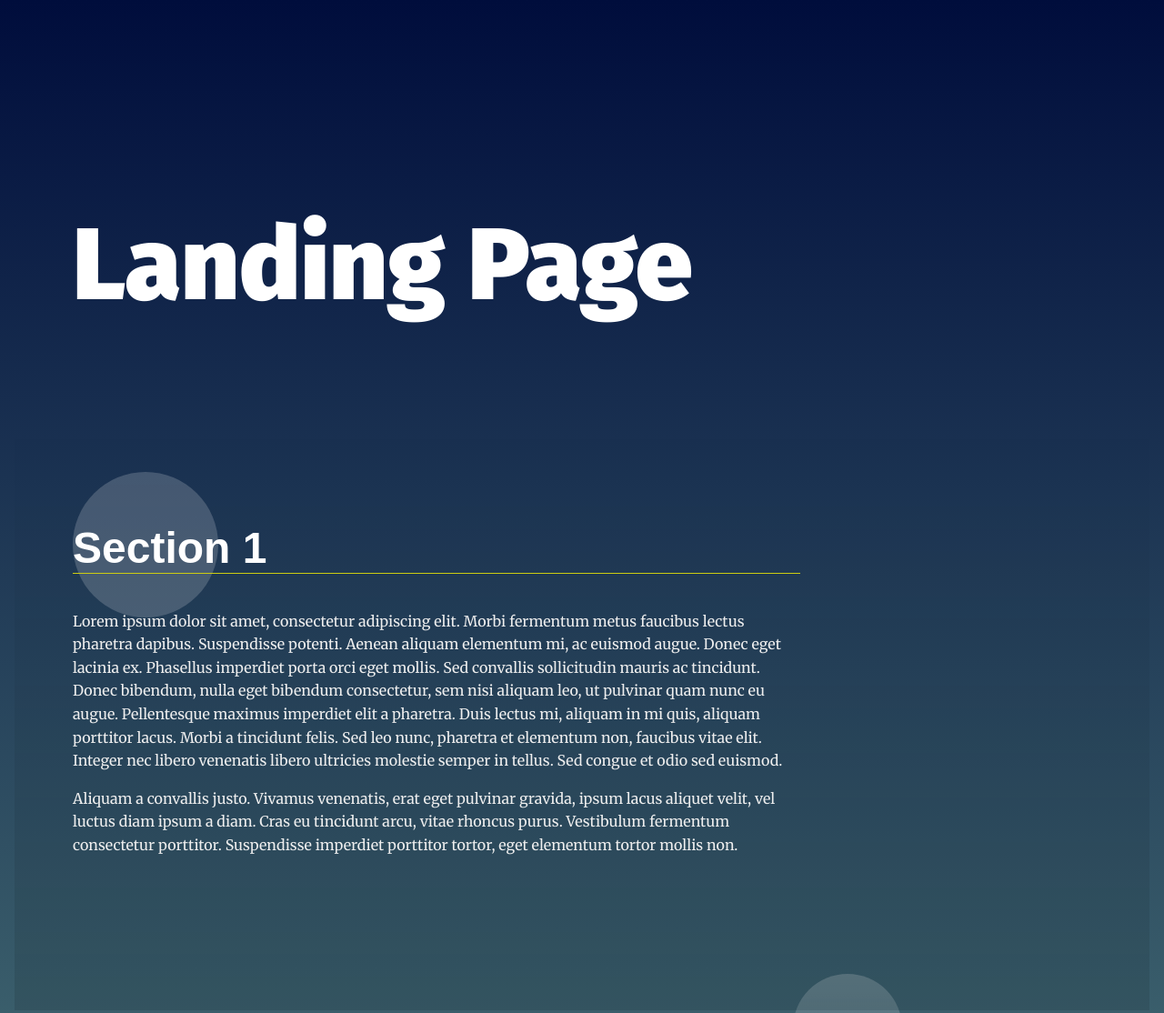
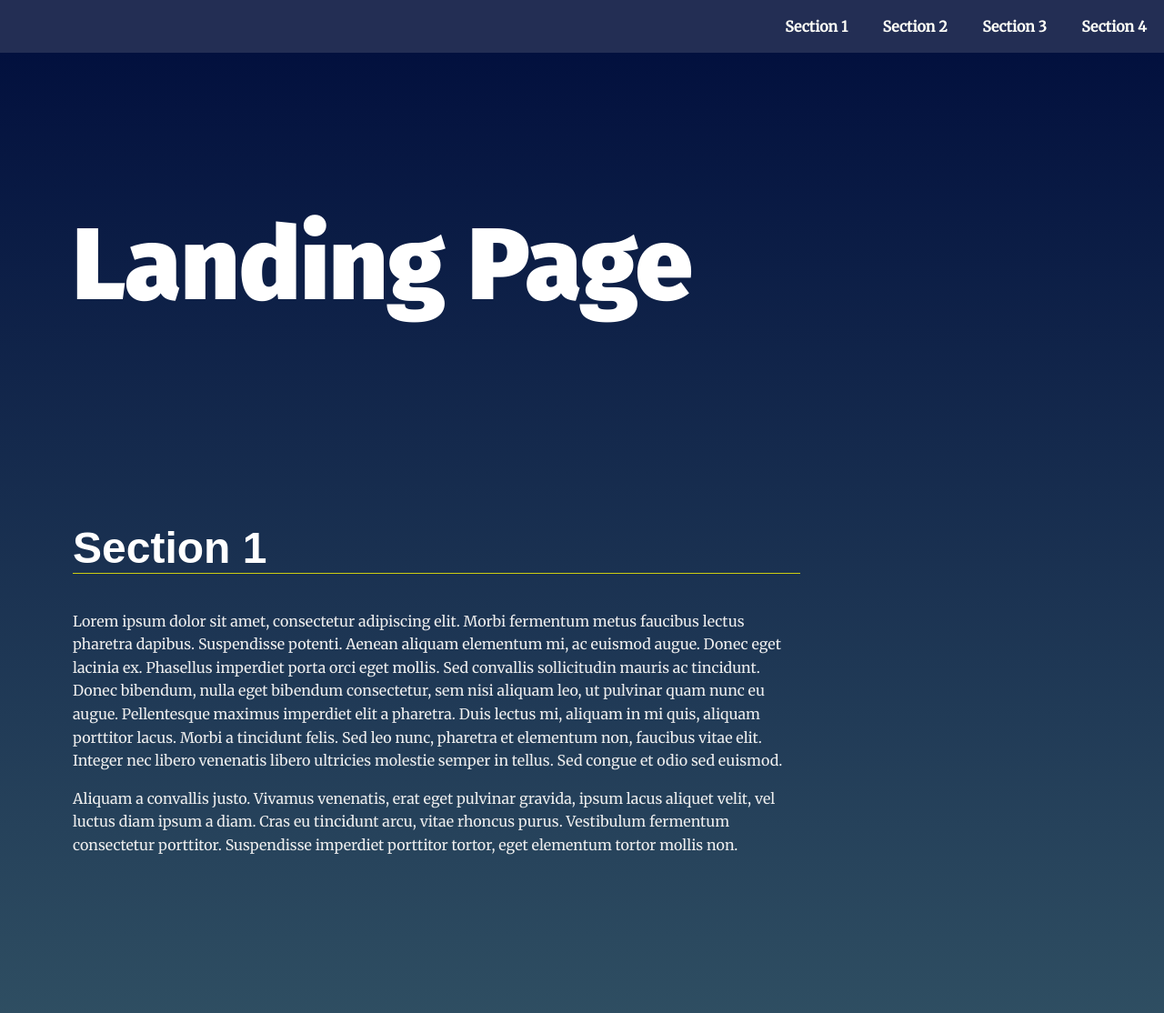
Before and after one commit to HannahWWD/LandingPage, a plain HTML site: page index.html in a window 1280 px wide. Shown: the top 1114 px of the page at 91% size. Drawn offline with Linux system fonts and the light colour scheme.

Commit message:
implemented basic functions

```diff
--- a/css/styles.css
+++ b/css/styles.css
@@ -10,12 +10,17 @@
 
 
 /* ---- Base Rules ---- */
+html {
+    scroll-behavior: smooth;
+}
+
 body {
     background: rgb(136,203,171);
     background: linear-gradient(0deg, rgba(136,203,171,1) 0%, rgba(0,13,60,1) 100%);
     margin: 0;
     font-family: 'Merriweather', serif;
     color: #fff;
+
 }
 
 
@@ -65,7 +70,6 @@ section {
 
 /* Navigation Styles*/
 .navbar__menu ul {
-    padding-left: 0;
     margin: 0;
     text-align: right;
 }
@@ -74,23 +78,30 @@ section {
     display: inline-block;
 }
 
-.navbar__menu .menu__link {
+.navbar__menu a {
     display: block;
-    padding: 1em;
+    padding: 1.2em;
     font-weight: bold;
     text-decoration: none;
-    color: #000;
+    color: #fffff8;
 }
 
-.navbar__menu .menu__link:hover {
+.navbar__menu a:hover {
     background: #333;
-    color: #fff;
+    color: rgb(255, 73, 73);
+    transition: ease 0.3s all;
+}
+
+/* navbar active */
+.navbar-active {
+    background: rgb(255, 226, 226);
+    color: rgb(255, 73, 73);
     transition: ease 0.3s all;
 }
 
 /* Header Styles */
 .page__header {
-    background: #fff;
+    background: rgb(35, 46, 84);
     position: fixed;
     top: 0;
     width: 100%;
@@ -142,6 +153,14 @@ section:nth-of-type(odd) .landing__container::before {
     border-radius: 50%;
     opacity: 0;
     transition: ease 0.5s all;
+    -webkit-border-radius: 50%;
+    -moz-border-radius: 50%;
+    -ms-border-radius: 50%;
+    -o-border-radius: 50%;
+    -webkit-transition: ease 0.5s all;
+    -moz-transition: ease 0.5s all;
+    -ms-transition: ease 0.5s all;
+    -o-transition: ease 0.5s all;
 }
 
 section:nth-of-type(even) .landing__container::before {
@@ -193,17 +212,18 @@ section:nth-of-type(3n + 1) .landing__container::after {
 /* ---- Theme State Rules ---- */
 /* Section Active Styles */
 /* Note: your-active-class class is applied through javascript. You should update the class here and in the index.html to what you set in your javascript file.  */
-section.your-active-class {
-    background: rgb(0, 0, 0);
-    background: linear-gradient(0deg, rgba(0, 0, 0, 0.1) 0%, rgba(0, 0, 0, 0) 100%);
+section.section-active {
+    background: rgba(0, 0, 0, 0.5);
+    transition: ease 0.3s all;
+    /* background: linear-gradient(0deg, rgba(0, 0, 0, 0.5) 0%, rgba(0, 0, 0, 0) 100%); */
 }
 
-section.your-active-class .landing__container::before {
+section.section-active .landing__container::before {
     opacity: 1;
     animation: rotate 4s linear 0s infinite forwards;
 }
 
-section.your-active-class .landing__container::after {
+section.section-active .landing__container::after {
     opacity: 1;
     animation: rotate 5s linear 0s infinite forwards reverse;
 }
--- a/index.html
+++ b/index.html
@@ -15,7 +15,11 @@
   <header class="page__header">
     <nav class="navbar__menu">
       <!-- Navigation starts as empty UL that will be populated with JS -->
-      <ul id="navbar__list"></ul>
+      <ul id="navbar__list">
+        <!-- <li><a href="#section1">Hello</a></li>
+        <li><a href="#section1">Booo</a></li>
+        <li><a href="#section1">Bye</a></li> -->
+      </ul>
     </nav>
   </header>
   <main>
@@ -26,7 +30,9 @@
     a data attribute that will populate the li node.
     Adding more sections will automatically populate nav.
     The first section is set to active class by default -->
-    <section id="section1" data-nav="Section 1" class="your-active-class">
+
+    <!-- section one -->
+    <section id="section1" data-nav="Section 1" class="section-active">
       <div class="landing__container">
         <h2>Section 1</h2>
         <p>Lorem ipsum dolor sit amet, consectetur adipiscing elit. Morbi fermentum metus faucibus lectus pharetra dapibus. Suspendisse potenti. Aenean aliquam elementum mi, ac euismod augue. Donec eget lacinia ex. Phasellus imperdiet porta orci eget mollis. Sed convallis sollicitudin mauris ac tincidunt. Donec bibendum, nulla eget bibendum consectetur, sem nisi aliquam leo, ut pulvinar quam nunc eu augue. Pellentesque maximus imperdiet elit a pharetra. Duis lectus mi, aliquam in mi quis, aliquam porttitor lacus. Morbi a tincidunt felis. Sed leo nunc, pharetra et elementum non, faucibus vitae elit. Integer nec libero venenatis libero ultricies molestie semper in tellus. Sed congue et odio sed euismod.</p>
@@ -34,6 +40,8 @@
         <p>Aliquam a convallis justo. Vivamus venenatis, erat eget pulvinar gravida, ipsum lacus aliquet velit, vel luctus diam ipsum a diam. Cras eu tincidunt arcu, vitae rhoncus purus. Vestibulum fermentum consectetur porttitor. Suspendisse imperdiet porttitor tortor, eget elementum tortor mollis non.</p>
       </div>
     </section>
+
+    <!-- section two -->
     <section id="section2" data-nav="Section 2">
       <div class="landing__container">
         <h2>Section 2</h2>
@@ -42,6 +50,8 @@
         <p>Aliquam a convallis justo. Vivamus venenatis, erat eget pulvinar gravida, ipsum lacus aliquet velit, vel luctus diam ipsum a diam. Cras eu tincidunt arcu, vitae rhoncus purus. Vestibulum fermentum consectetur porttitor. Suspendisse imperdiet porttitor tortor, eget elementum tortor mollis non.</p>
       </div>
     </section>
+
+    <!-- section three -->
     <section id="section3" data-nav="Section 3">
       <div class="landing__container">
         <h2>Section 3</h2>
@@ -50,10 +60,22 @@
         <p>Aliquam a convallis justo. Vivamus venenatis, erat eget pulvinar gravida, ipsum lacus aliquet velit, vel luctus diam ipsum a diam. Cras eu tincidunt arcu, vitae rhoncus purus. Vestibulum fermentum consectetur porttitor. Suspendisse imperdiet porttitor tortor, eget elementum tortor mollis non.</p>
       </div>
     </section>
+
+     <!-- section four -->
+     <section id="section4" data-nav="Section 4">
+      <div class="landing__container">
+        <h2>Section 4</h2>
+        <p>Lorem ipsum dolor sit amet, consectetur adipiscing elit. Morbi fermentum metus faucibus lectus pharetra dapibus. Suspendisse potenti. Aenean aliquam elementum mi, ac euismod augue. Donec eget lacinia ex. Phasellus imperdiet porta orci eget mollis. Sed convallis sollicitudin mauris ac tincidunt. Donec bibendum, nulla eget bibendum consectetur, sem nisi aliquam leo, ut pulvinar quam nunc eu augue. Pellentesque maximus imperdiet elit a pharetra. Duis lectus mi, aliquam in mi quis, aliquam porttitor lacus. Morbi a tincidunt felis. Sed leo nunc, pharetra et elementum non, faucibus vitae elit. Integer nec libero venenatis libero ultricies molestie semper in tellus. Sed congue et odio sed euismod.</p>
+
+        <p>Aliquam a convallis justo. Vivamus venenatis, erat eget pulvinar gravida, ipsum lacus aliquet velit, vel luctus diam ipsum a diam. Cras eu tincidunt arcu, vitae rhoncus purus. Vestibulum fermentum consectetur porttitor. Suspendisse imperdiet porttitor tortor, eget elementum tortor mollis non.</p>
+      </div>
+    </section>
+
   </main>
   <footer class="page__footer">
     <p>&copy Udacity</p>
   </footer>
 
+  <script src="./js/app.js"></script>
 </body>
 </html>
--- a/js/app.js
+++ b/js/app.js
@@ -13,10 +13,18 @@
  *
 */
 
+
+
+
 /**
  * Define Global Variables
  *
 */
+
+const sectionElements = document.querySelectorAll('section');
+const fragment = document.createDocumentFragment();
+const navbar = document.getElementById("navbar__list");
+
 
 
 /**
@@ -24,6 +32,8 @@
  * Start Helper Functions
  *
 */
+
+window.addEventListener('DOMContentLoaded',function(){window.scrollTo(0,0)})
 
 
 
@@ -33,10 +43,66 @@
  *
 */
 
-// build the nav
+/* build nav */
+
+/* get all the section */
+/* insert li elements using document fragments*/
+/* innerhtml = <a href = ??> data-nav(getAttribute)<a> */
+function addNavList() {
+    for (const elem of sectionElements) {
+        const newLi = document.createElement("li");
+        const newLiContent = `<a href="#" data-list=${elem.id}>${elem.getAttribute("data-nav")}</a>`;
+        newLi.innerHTML=newLiContent;
+        // console.log(newLi);
+        fragment.appendChild(newLi);
+    }
+    navbar.appendChild(fragment);
+}
 
 
 // Add class 'active' to section when near top of viewport
+/* get section offset
+set element class name */
+
+function addActiveClassToElem(){
+    const navLists = document.querySelectorAll("#navbar__list li");
+    for (let i = 0; i<sectionElements.length;i++){
+        if (window.pageYOffset >= (sectionElements[i].offsetTop-250) && window.pageYOffset <= (sectionElements[i].offsetTop + sectionElements[i].offsetHeight-250)){
+            sectionElements[i].classList.add("section-active");
+            navLists[i].classList.add("navbar-active");
+
+        }else{
+            sectionElements[i].classList.remove("section-active");
+            navLists[i].classList.remove("navbar-active");
+        }
+    }
+}
+
+function handleScrolled(){
+    window.addEventListener('scroll',addActiveClassToElem);
+}
+
+
+function scrollToSection(event){
+    if(event.target.nodeName === "A"){
+        event.preventDefault();
+        window.scrollTo(0,document.getElementById(event.target.getAttribute("data-list")).offsetTop);
+    }
+
+}
+
+function handleClick(){
+    navbar.addEventListener('click',scrollToSection)
+}
+
+
+// build the nav
+
+addNavList();
+
+// Add class 'active' to section when near top of viewport
+handleScrolled();
+handleClick();
 
 
 // Scroll to anchor ID using scrollTO event
```
